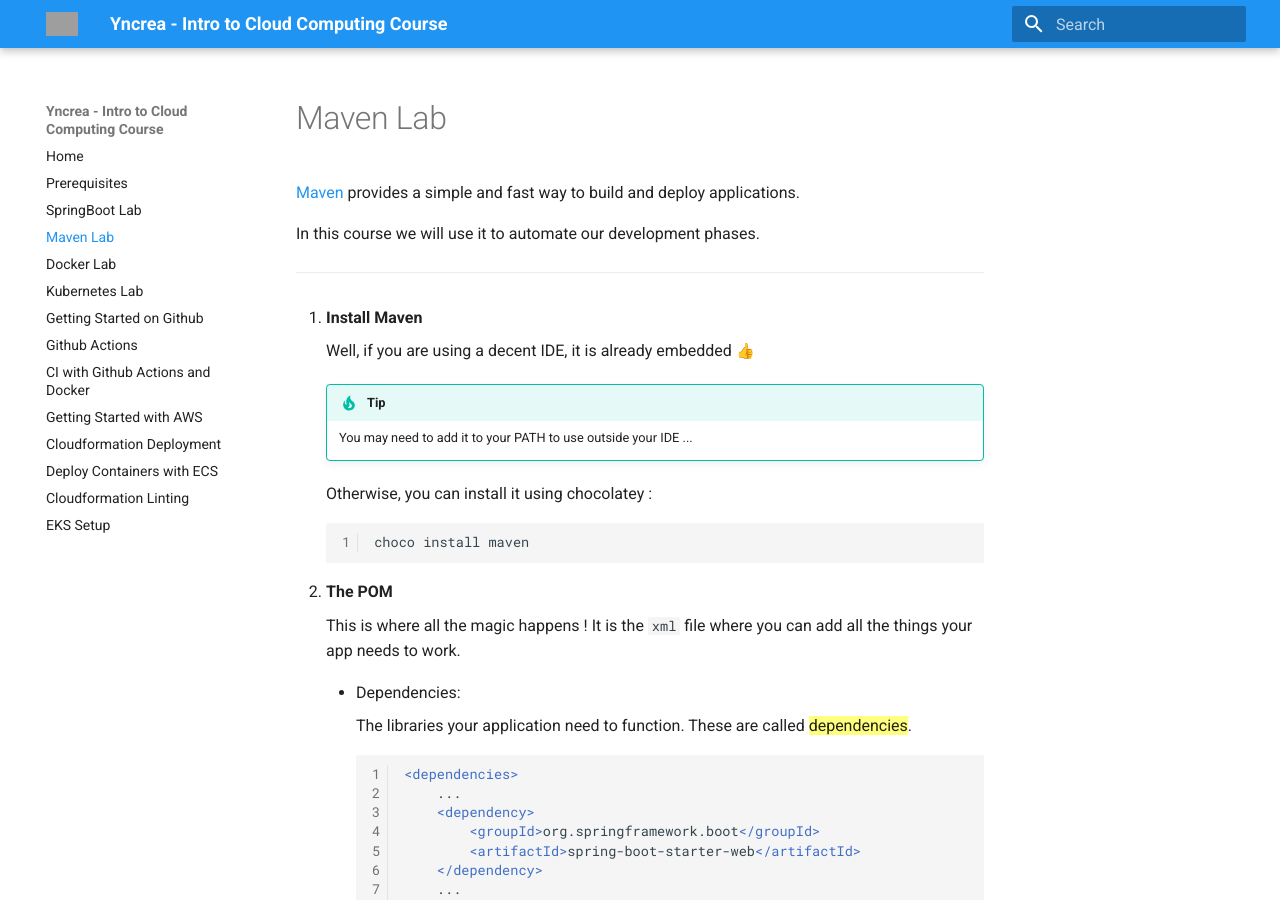
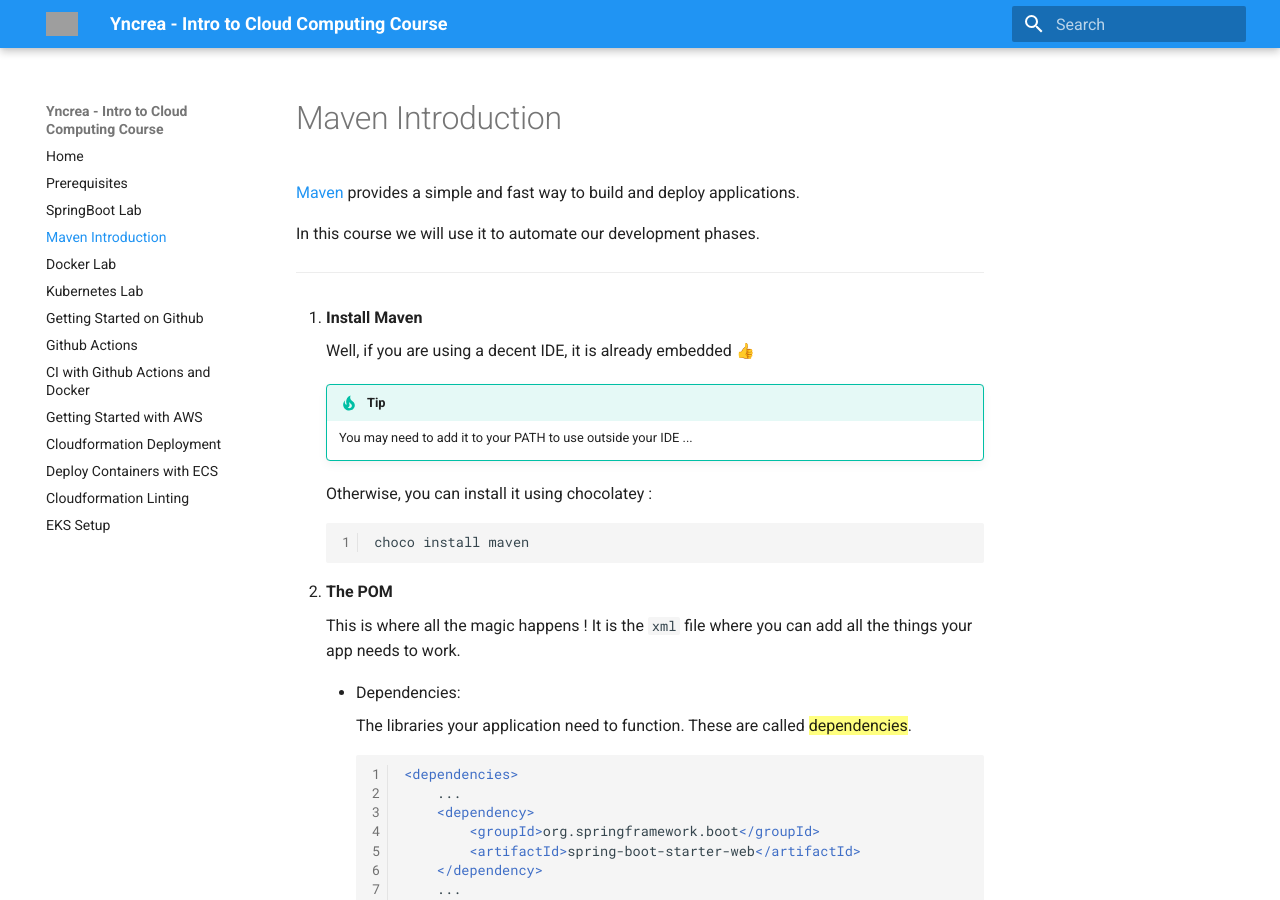
Before and after one commit to jurocknsail/yncrea-cloudcomputing, an MkDocs documentation site: the page built from docs/maven.md, in a window 1280 px wide and 900 px high. Built offline with MkDocs 1.6.1 and Material for MkDocs 9.7.7, drawn with Linux system fonts in a browser that asks for light colours; emoji names are drawn with the system emoji font; grey boxes are pictures that could not be loaded.

Commit message:
Renaming Maven Lab to Intro

```diff
--- a/docs/maven.md
+++ b/docs/maven.md
@@ -1,4 +1,4 @@
-# Maven Lab
+# Maven Introduction
 
 [Maven](https://maven.apache.org/what-is-maven.html) provides a simple and fast way to build and deploy applications.
 
--- a/mkdocs.yml
+++ b/mkdocs.yml
@@ -3,7 +3,7 @@ nav:
   - Home: 'README.md'
   - Prerequisites: prerequisites.md
   - SpringBoot Lab: javaspringboot.md
-  - Maven Lab: maven.md
+  - Maven Introduction: maven.md
   - Docker Lab: docker.md
   - Kubernetes Lab: kubernetes.md
   - Getting Started on Github: github.md
```
